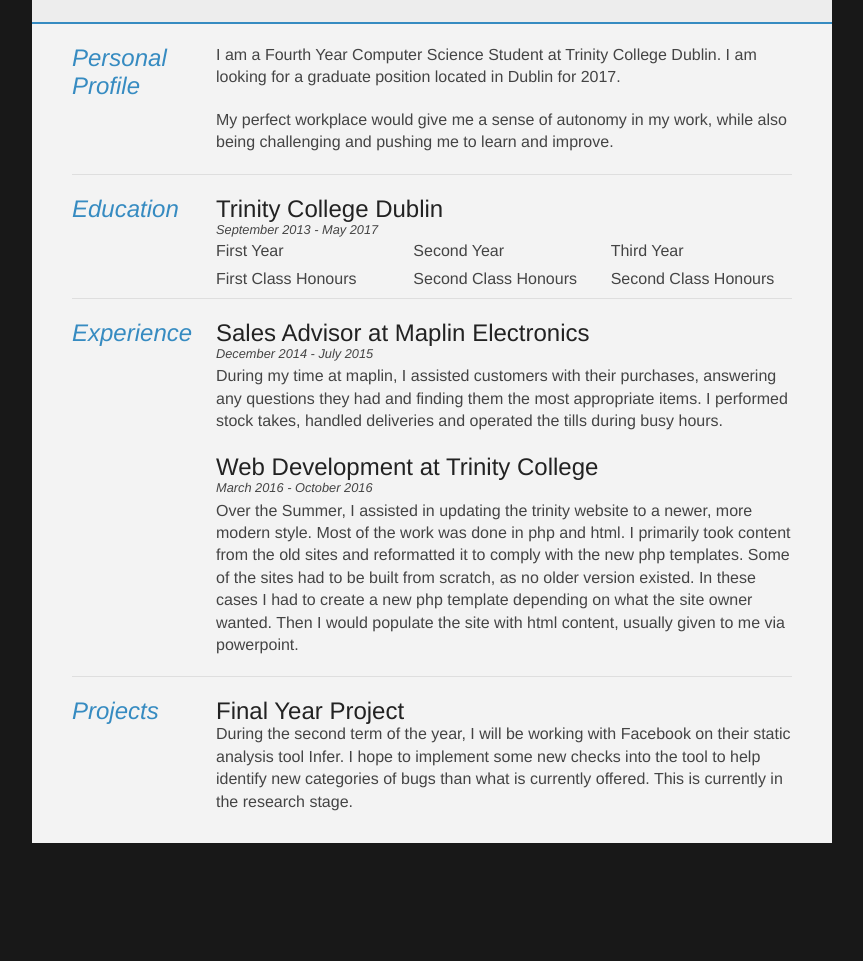
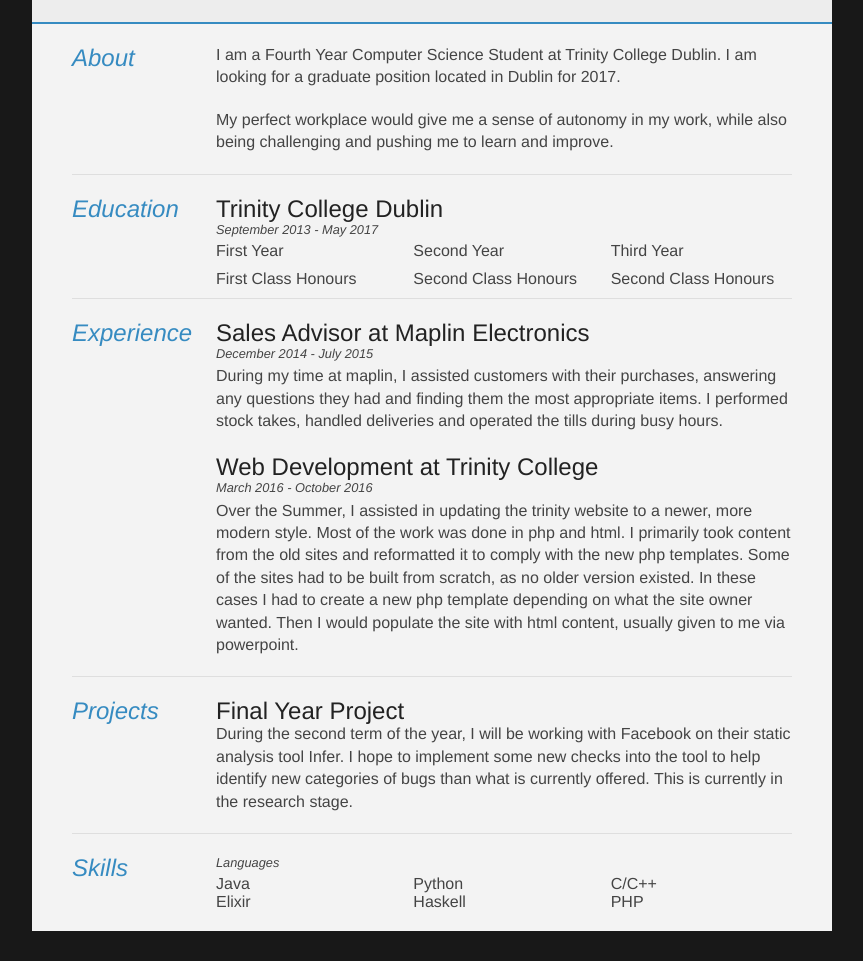
Before and after one commit to ajenner/ajenner.github.io, a plain HTML site: page index.html in a window 1280 px wide. Shown: the part 125-1086 px from the top of the page, without its empty margins (208-1071 px from the left). Before the commit the page ends 998 px from the top, so only its background shows below. Drawn offline with Linux system fonts and the light colour scheme.

Commit message:
added skills

```diff
--- a/index.html
+++ b/index.html
@@ -37,7 +37,7 @@
 		<section>
 			<article>
 				<div class="sectionTitle">
-					<h1>Personal Profile</h1>
+					<h1>About</h1>
 				</div>
 
 				<div class="sectionContent">
@@ -111,6 +111,26 @@
 			<div class="clear"></div>
 		</section>
 
+		<section>
+			<div class="sectionTitle">
+				<h1>Skills</h1>
+			</div>
+
+			<div class="sectionContent">
+					<p class="subDetails">Languages</p>
+					<ul class="keySkills">
+						<li>Java</li>
+						<li>Elixir</li>
+						<li>Python</li>
+						<li>Haskell</li>
+						<li>C/C++</li>
+						<li>PHP</li>
+					</ul>
+			</div>
+			<div class="clear"></div>
+		</section>
+
+
 	</div>
 </div>
 </body>
```
